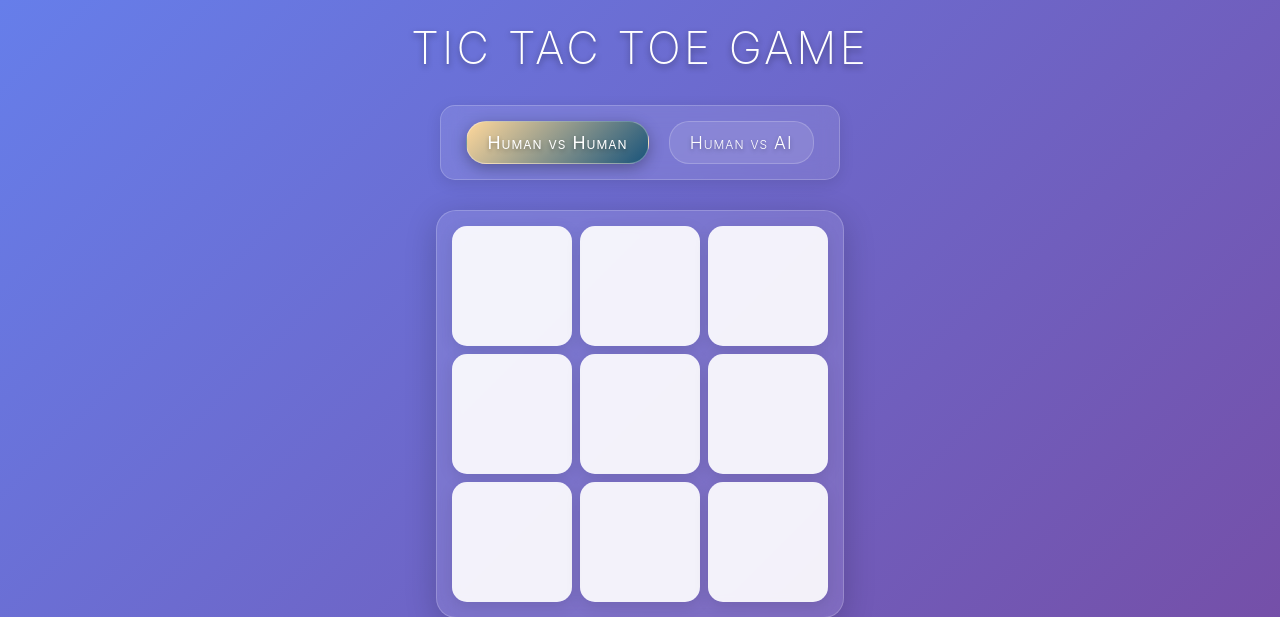
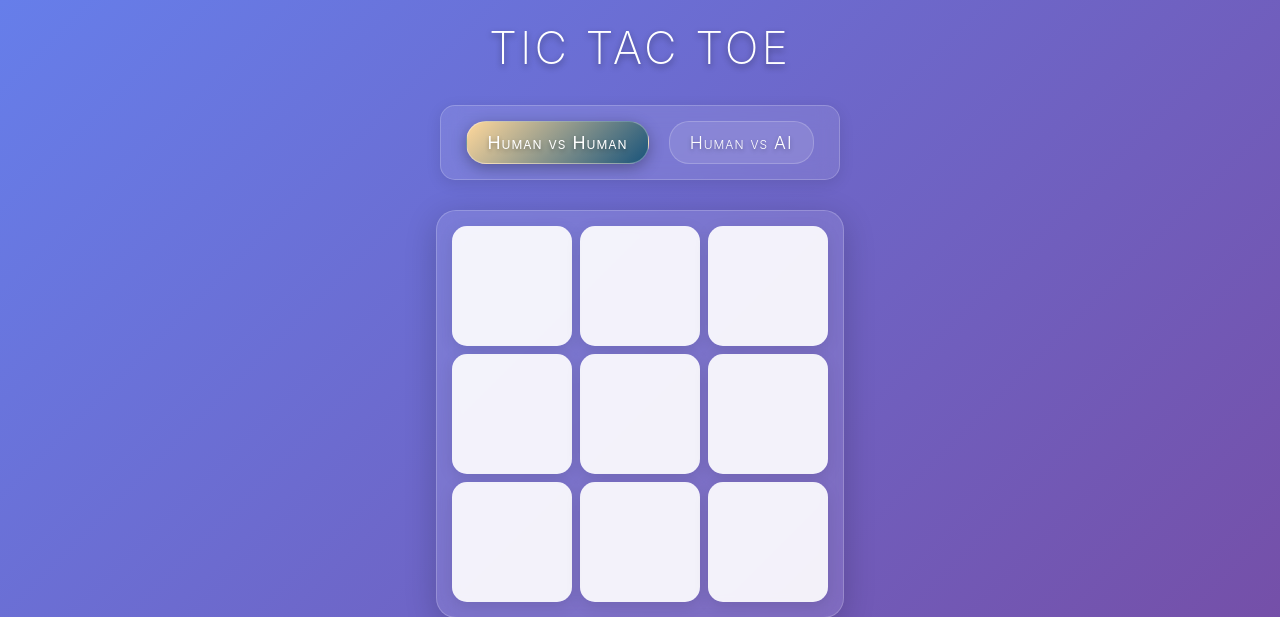
Before and after one commit to leifan89/tictactoe-flask, a Flask app: page / in a window 1280 px wide. Shown: the top 617 px of the page. Run offline with Flask 3, Linux system fonts and the light colour scheme.

Commit message:
Rename to remove 'game'

```diff
--- a/templates/index.html
+++ b/templates/index.html
@@ -6,7 +6,7 @@
     <link rel="stylesheet" href="{{ url_for('static', filename='style.css') }}">
 </head>
 <body>
-    <h1>Tic Tac Toe Game</h1>
+    <h1>Tic Tac Toe</h1>
 
     <div id="game-mode-selector">
         <label class="mode-option">
```
